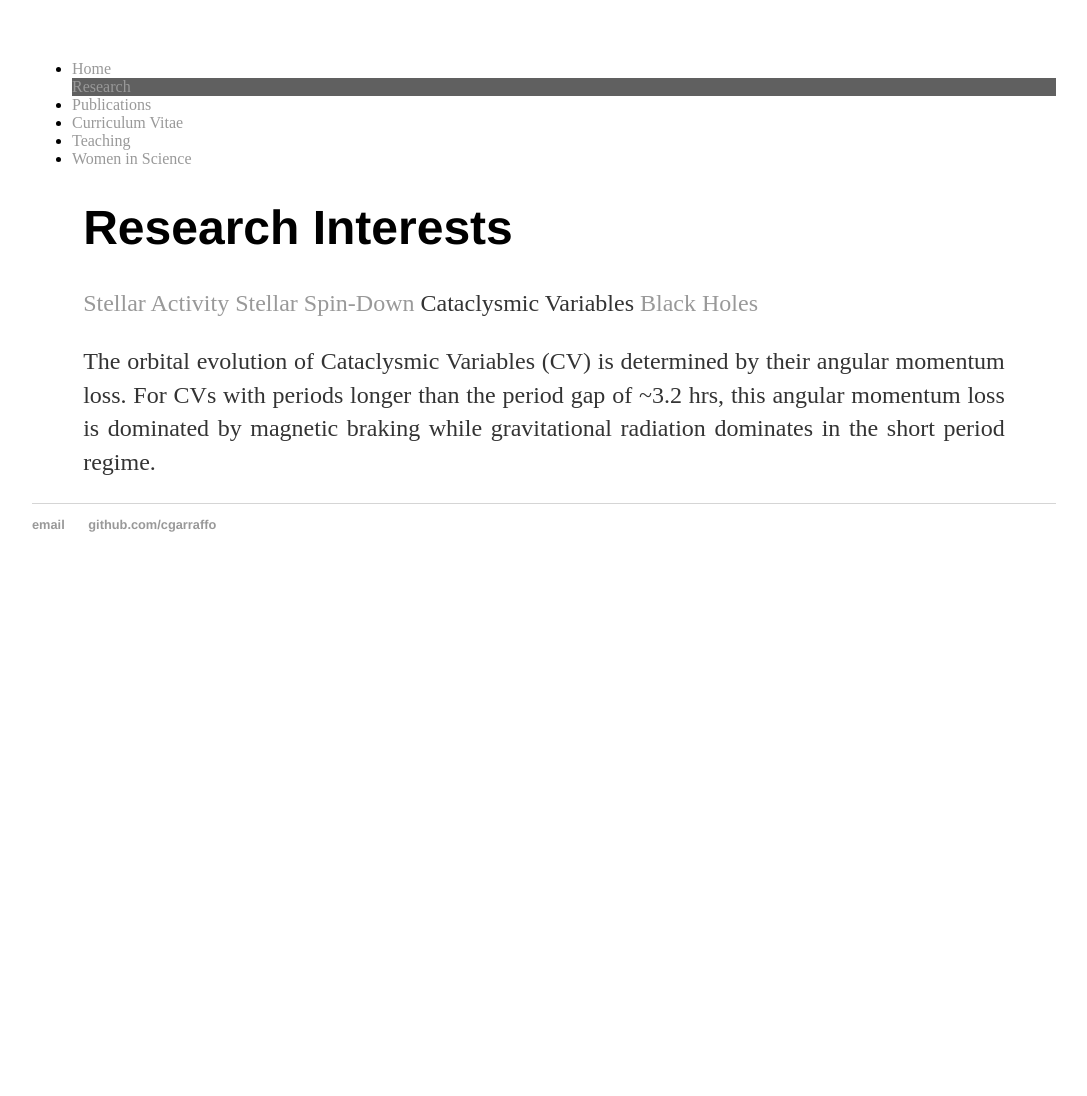
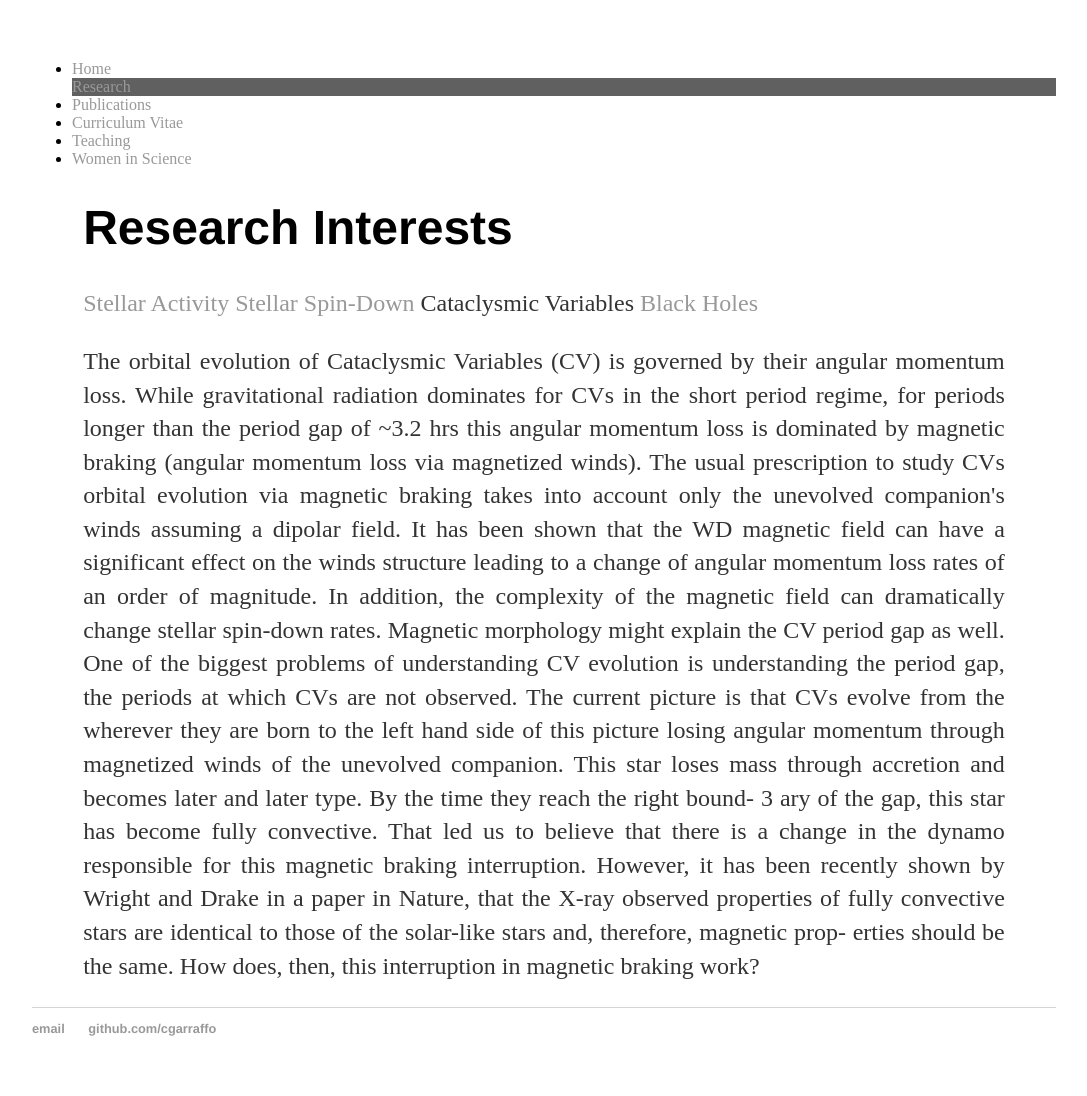
Before and after one commit to cgarraffo/camel, a Jekyll site: the page catvar.html, which Jekyll copies as it is, in a window 1280 px wide. Shown: the whole page, without its empty margins (96-1183 px from the left). Built offline with Jekyll 4.4.1, drawn with Linux system fonts in a browser that asks for light colours; before the commit the page ends 900 px from its top, so only the background shows below that.

Commit message:
Update catvar.html

```diff
--- a/catvar.html
+++ b/catvar.html
@@ -26,7 +26,19 @@
 			        <a href="spindown.html"> Stellar Spin-Down</a>
 				Cataclysmic Variables
 				<a href="bh.html"> Black Holes</a>
-				<p>The orbital evolution of Cataclysmic Variables (CV) is determined by their angular momentum loss. For CVs with periods longer than the period gap of ~3.2 hrs, this angular momentum loss is dominated by magnetic braking while gravitational radiation dominates in the short period regime.
+				<p>The orbital evolution of Cataclysmic Variables (CV) is governed by their angular momentum loss. While gravitational
+					radiation dominates for CVs in the short period regime, for periods longer than the period gap of ~3.2 hrs
+					this angular momentum loss is dominated by magnetic braking (angular momentum loss via magnetized winds).
+					The usual prescription to study CVs orbital evolution via magnetic braking takes into account only the unevolved companion's winds assuming a dipolar field.
+					It has been shown that the WD magnetic field can have a significant effect on the winds structure
+					leading to a change of angular momentum loss rates of an order of magnitude.  In addition, the
+					complexity of the magnetic field can dramatically change stellar spin-down rates.
+					Magnetic morphology might explain the CV period gap as well.
+One of the biggest problems of understanding CV evolution is understanding the period gap, the periods at which CVs are not observed. The current picture is that CVs evolve from the wherever they are born to the left hand side of this picture losing angular momentum through magnetized winds of the unevolved companion. This star loses mass through accretion and becomes later and later type. By the time they reach the right bound-
+3
+ary of the gap, this star has become fully convective. That led us to believe that there is a change in the dynamo responsible for this magnetic braking interruption. However, it has been recently shown by Wright and Drake in a paper in Nature, that the X-ray observed properties of fully convective stars are identical to those of the solar-like stars and, therefore, magnetic prop- erties should be the same. How does, then, this interruption in magnetic braking work?
+
+
 
 
     		</div><!-- /.blurb -->
```
